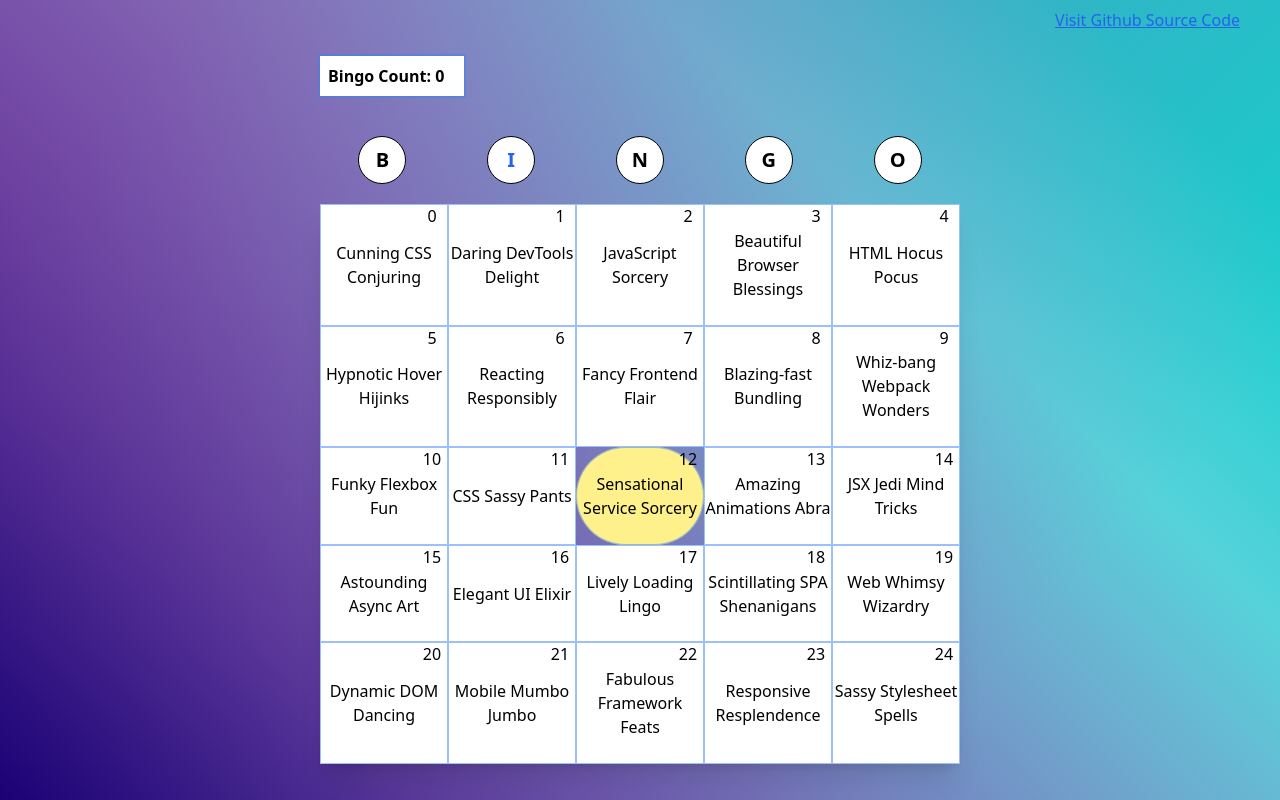
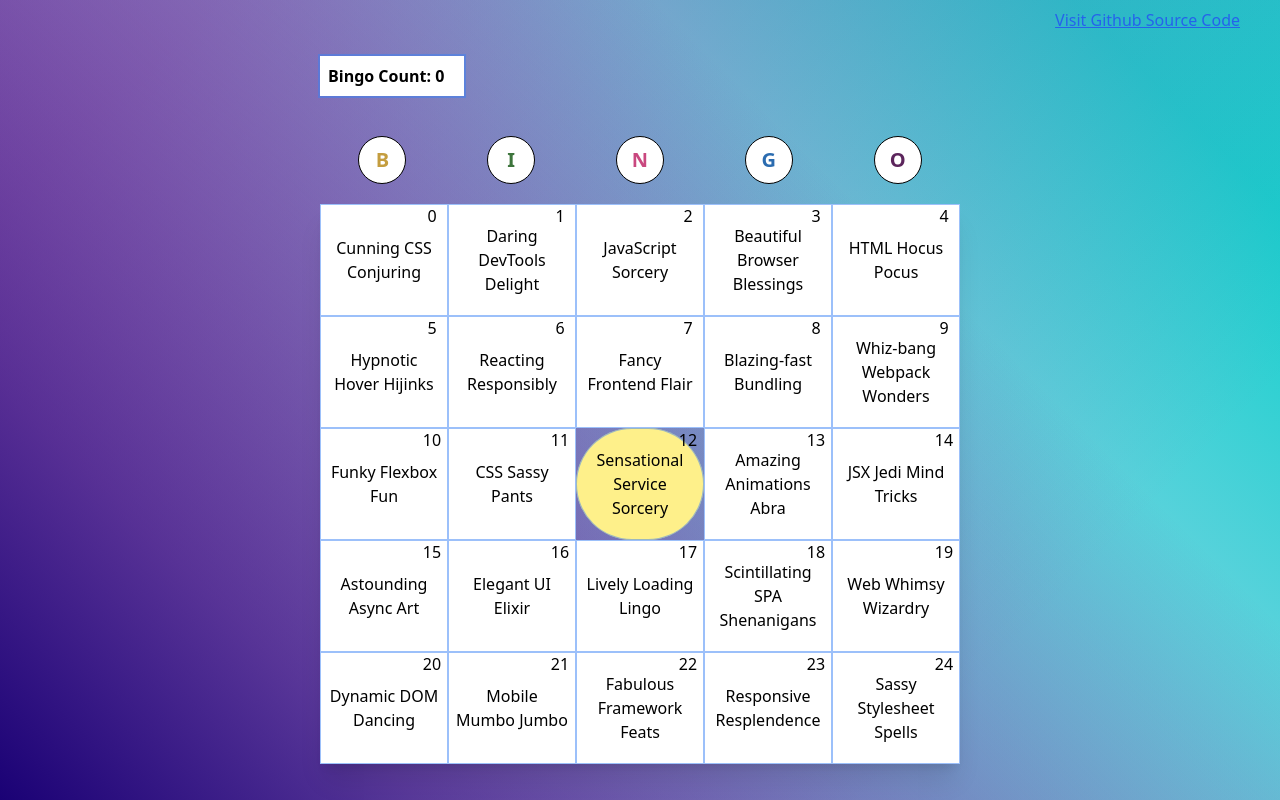
Before and after one commit to kaisbitar/sensory-minds, a React (Vite) app: page / in a window 1280 px wide. Built offline with nearby package versions, Linux system fonts and the light colour scheme.

Commit message:
FIxed scolling, Cleaned code

```diff
--- a/src/components/Board.jsx
+++ b/src/components/Board.jsx
@@ -61,13 +61,11 @@ const BingoBoard = () => {
       <div className='mb-10 ml-0 text-sm sm:text-base m-auto relative sm:block w-36 bg-white p-2 ring-2 font-bold'>Bingo Count: {winningArrays.length}</div>
       <Celebration celebrate={celebrate} />
       <motion.div
-
         className='
         grid
         grid-cols-5
         h-[70vh]
-        shadow-xl
-          '
+        shadow-xl'
       >
         {boardCells}
       </motion.div>
--- a/src/components/Celebration.jsx
+++ b/src/components/Celebration.jsx
@@ -4,22 +4,33 @@ import Letters from './Letters'
 const Celebration = ({ celebrate }) => {
 
   const variants = {
-    on: { scale: [1, 0, 1.3, 1] },
+    on: {
+      scale: [1, 0, 1],
+      rotate: [60, -60]
+    },
     off: {},
   }
 
   const bingo = 'BINGO'
   const letters = []
-  const colors = ['yellow-600', 'blue-600', 'lime-600', 'indigo-600', 'red-500']
+  const colors = ['#c49d3f', '#3d753c', '#c9487f', '#2b6cb0', '#5c255c']
   for (let i = 0; i < bingo.split('').length; i++) {
     letters.push(
-      <Letters key={i} letter={bingo[i]} color={colors[i]} />
+      <Letters
+        key={i}
+        letter={bingo[i]}
+        color={colors[i]}
+      />
     )
   }
 
   // Return the component with dynamic class and BINGO text in different colors
   return (
-    <motion.div animate={celebrate ? 'on' : 'off'} variants={variants} className={`grid grid-cols-5 gap-1  text-center text-xl`}>
+    <motion.div
+      animate={celebrate ? 'on' : 'off'}
+      variants={variants}
+      className={`grid grid-cols-5 gap-1  text-center text-xl`}
+    >
       {letters}
     </motion.div>
   )
--- a/src/components/Cell.jsx
+++ b/src/components/Cell.jsx
@@ -29,11 +29,12 @@ const Cell = ({ cellIndex, cellData, passStatusToBoard }) => {
         transition ease-in
         duration-200
         text-center
-        text-[13px]
+        text-[11px]
         sm:text-base
         ring-inset
         ring-1
         h-full
+        sm:p-2
         hover:opacity-80
         ${cellClass}`
       }
--- a/src/components/Letters.jsx
+++ b/src/components/Letters.jsx
@@ -1,6 +1,13 @@
 const Letters = ({ letter, color }) => {
   return (
-    <span className={`bg-white border border-black p-2 w-12 m-auto font-bold rounded-full mb-5 text-${color}`}>{letter}</span>
+    <span
+      className={
+        `bg-white border border-black p-2 w-12 m-auto font-bold rounded-full mb-5`
+      }
+      style={{ color: `${color}` }}
+    >
+      {letter}
+    </span>
 
   )
 }
--- a/src/index.css
+++ b/src/index.css
@@ -1,6 +1,10 @@
 @tailwind base;
 @tailwind components;
 @tailwind utilities;
+
+html {
+  overflow: hidden;
+}
 
 #root {
   width: 100vw;
```
